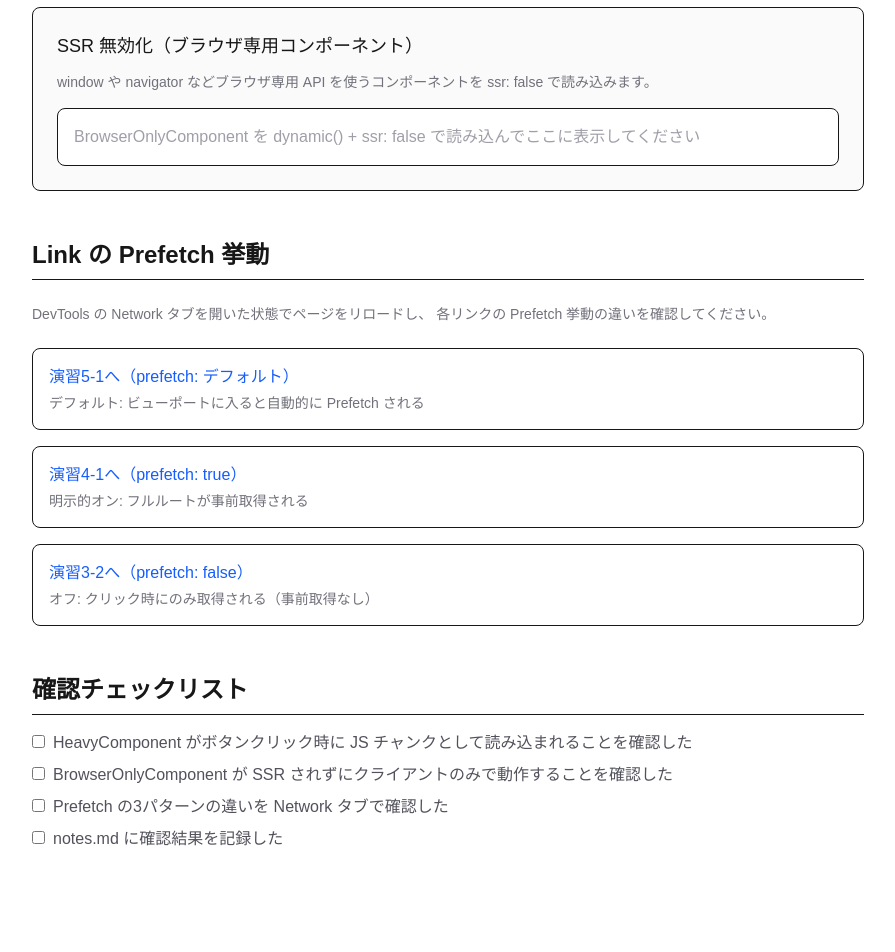
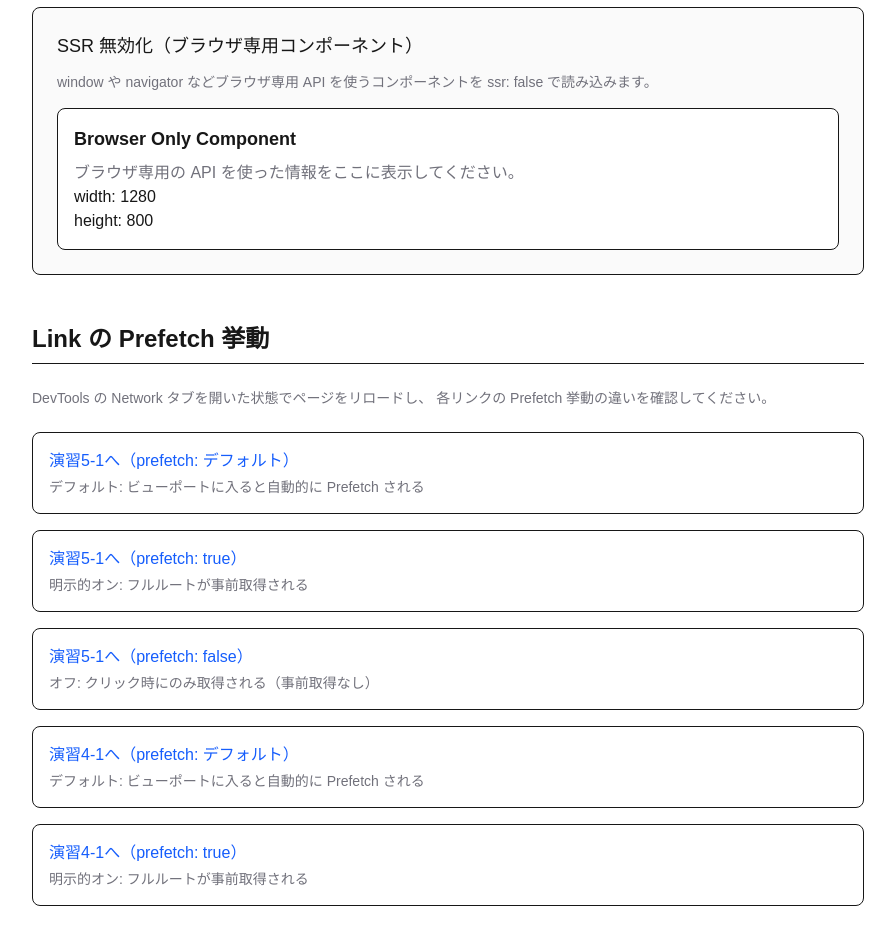
Before and after one commit to muratariku0903/react-learning, a Next.js app in the folder next.js/: page /exercises/layer05-performance/02-code-splitting-dynamic-import in a window 1280 px wide. Shown: the part 400-1352 px from the top of the page, without its empty margins (192-1087 px from the left). Before the commit the page ends 1283 px from the top, so only its background shows below. Built offline with nearby package versions, Linux system fonts and the light colour scheme.

Commit message:
feat: コンポーネントの実装を更新し、動的インポートとSSR無効化を適用

```diff
--- a/next.js/src/app/exercises/layer05-performance/02-code-splitting-dynamic-import/components/BrowserOnlyComponent.tsx
+++ b/next.js/src/app/exercises/layer05-performance/02-code-splitting-dynamic-import/components/BrowserOnlyComponent.tsx
@@ -1,19 +1,19 @@
 "use client";
 
-// TODO: このコンポーネントにブラウザ専用 API を使った表示を実装してください
-// 例: window.innerWidth, window.innerHeight, navigator.userAgent など
-//
-// 注意: このコンポーネントを通常通り import すると、
-// SSR 時に window や navigator が undefined でエラーになります。
-// そのため dynamic(() => import(...), { ssr: false }) で読み込む必要があります。
+export default function BrowserOnlyComponent() {
+  const width = window.innerWidth;
+  const height = window.innerHeight;
 
-export default function BrowserOnlyComponent() {
   return (
     <div>
       <h4 className="text-lg font-semibold mb-2">Browser Only Component</h4>
       <p className="text-zinc-500">
         ブラウザ専用の API を使った情報をここに表示してください。
       </p>
+      <p>
+        width: {width} <br />
+        height: {height}
+      </p>
     </div>
   );
 }
--- a/next.js/src/app/exercises/layer05-performance/02-code-splitting-dynamic-import/components/HeavyComponent.tsx
+++ b/next.js/src/app/exercises/layer05-performance/02-code-splitting-dynamic-import/components/HeavyComponent.tsx
@@ -1,19 +1,29 @@
 "use client";
 
-// TODO: このコンポーネントを「重い」コンポーネントとして実装してください
-// 例:
-// - 大量のリストアイテムを生成する
-// - 複雑な計算処理を行う
-// - 大きなテーブルやチャートを表示する
+export default function HeavyComponent() {
+  const nums = heavyFunc();
 
-export default function HeavyComponent() {
   return (
-    <div>
+    <div className="text-black">
       <h4 className="text-lg font-semibold mb-2">Heavy Component</h4>
       <p className="text-zinc-500">
-        このコンポーネントを「重い」コンポーネントとして実装してください。
-        dynamic() で遅延読み込みされる対象です。
+        このコンポーネントを「重い」コンポーネントとして実装してください。 dynamic()
+        で遅延読み込みされる対象です。
       </p>
+      <ul>
+        {nums.map((num) => (
+          <li key={num}>num</li>
+        ))}
+      </ul>
     </div>
   );
 }
+
+const heavyFunc = () => {
+  const nums = [];
+  for (let i = 0; i < 100000; i++) {
+    nums.push(i);
+  }
+
+  return nums;
+};
--- a/next.js/src/app/exercises/layer05-performance/02-code-splitting-dynamic-import/design.md
+++ b/next.js/src/app/exercises/layer05-performance/02-code-splitting-dynamic-import/design.md
@@ -0,0 +1,23 @@
+### 実装1: Dynamic Import による遅延読み込み
+
+- 「重いコンポーネント」を `components/HeavyComponent.tsx` として作成する
+  - 大きなライブラリの代わりに、意図的に計算処理を入れる
+- ページ上にボタンを配置し、**クリック時に初めて HeavyComponent を表示する**（条件付き読み込み）
+- `next/dynamic` を使い、`loading` オプションでローディング状態を表示する
+- DevTools の Network タブで、**ボタンクリック時に新しい JS チャンクが読み込まれること**を確認する
+
+### 実装2: SSR 無効化の Dynamic Import
+
+- `components/BrowserOnlyComponent.tsx` を作成し、`window.innerWidth` や `navigator.userAgent` などブラウザ専用の API を使った表示を行う
+- `dynamic(() => import(...), { ssr: false })` で読み込む
+- SSR 無効化しない場合にどのようなエラーが起きるか、コメントで説明を添える
+
+### 実装3: Prefetch の挙動確認
+
+- 複数のリンクを配置する（演習の他のページへのリンクなどでOK）
+- 以下の3パターンのリンクを用意する
+  1. デフォルト（`prefetch` 未指定）
+  2. `prefetch={true}`（明示的にオン）
+  3. `prefetch={false}`（オフ）
+- DevTools の Network タブで、**ページ読み込み時にどのリンク先が事前取得されるか**を確認する
+- 各パターンの違いを画面上にテキストで説明する
--- a/next.js/src/app/exercises/layer05-performance/02-code-splitting-dynamic-import/notes.md
+++ b/next.js/src/app/exercises/layer05-performance/02-code-splitting-dynamic-import/notes.md
@@ -0,0 +1,52 @@
+### 実装1: Dynamic Import による遅延読み込み
+
+Dynamic Import を使っているコンポーネントは、初期表示時にはロードされず、ボタンを押したタイミングで JS がロードされていることが確認できた。
+
+### 実装2: SSR 無効化の Dynamic Import
+
+Windows特有のAPIをサーバー側でレンダリングしようとすると、以下のような警告が表示された。
+「window is not defined」
+Windowsに依存するAPIはSSR、falseとしてダイナミックインポートする必要がある。
+
+### 実装3: Prefetch の挙動確認
+
+1. デフォルト（`prefetch` 未指定）
+   prefetch={true}の時と同じ挙動
+2. `prefetch={true}`（明示的にオン）
+   fetch,jpegが前画面でロードされていた。おそらく、stylesheetやfontなども事前にロードされている。webpは遷移後にリクエストされた。
+3. `prefetch={false}`（オフ）
+   遷移後にfetch,script,font,stylesheet,jpeg,webpの５つのリクエストが実行された
+
+---
+
+### 実装レビューコメント
+
+**実装1・実装2: 合格です。** 要件を満たしています。
+
+- `HeavyComponent` — `heavyFunc()` で10万件のループを回して「重さ」を演出し、`dynamic()` + `loading` で遅延読み込みできています。
+- `BrowserOnlyComponent` — `window.innerWidth`/`innerHeight` を使い、`ssr: false` で正しく読み込めています。
+
+**実装の指摘（2点）:**
+
+1. **`prefetch={true}` のリンクがコメントアウトされています**（page.tsx 99〜108行目）。3パターンの比較が要件なので、コメントアウトを解除して3つとも表示されるようにしてください。
+
+2. **リンクのテキストと実際の遷移先が一致していません。** 3つのリンクすべてが同じ `01-image-font-optimization` を指していますが、テキストでは「演習5-1へ」「演習4-1へ」「演習3-2へ」と別々の画面名になっています。混乱を避けるため、テキストを揃えるか、遷移先をそれぞれ別のページにするか、どちらかに統一しましょう。
+
+**notes.md の観察について:**
+
+- 実装1・実装2の観察は的確です。
+- 実装3について一つ質問です: **デフォルトと `prefetch={true}` が「同じ挙動」と書いていますが、本当に完全に同じでしょうか？** 言語化演習Q4で学んだ「静的ルートと動的ルートでPrefetchの範囲が異なる」ことを踏まえると、デフォルトと明示的trueで取得される範囲に違いがある可能性があります。確認してみてください。
+Prefetchの取得先を動的ルートにして、デフォルトとprefetch-trueの違いを調べてみたところ、デフォルトの場合は、遷移前に遷移先のRSCフェッチリクエストが実行されており、遷移後にSSRのfetchリクエストが実施されていました。
+対して、Prefetch: trueを強制した場合は、事前に遷移先のRSCのfetchリクエストが実施され、該当ページに遷移した後はリクエストは実施されませんでした。
+
+### 追加検証レビューコメント
+
+**素晴らしい検証です。** 動的ルートに変更して比較したのは正しいアプローチです。観察結果も的確で、まさにデフォルトと `prefetch={true}` の核心的な違いを捉えています。
+
+整理すると:
+- **デフォルト（動的ルート）:** レイアウトや `loading.tsx` など**共有部分のみ**を事前取得。ページ固有のデータは遷移後に取得される（= 部分的Prefetch）
+- **`prefetch={true}`（動的ルート）:** **フルルートのRSC Payload**を事前取得。遷移後の追加リクエストが不要になる
+
+つまりデフォルトは「鮮度を優先して最小限だけ事前取得」、`prefetch={true}` は「速度を優先してすべて事前取得」というトレードオフです。静的ルートではこの違いが出にくかったのも、静的ルートはそもそもデータの鮮度を気にする必要がないためです。
+
+**実装演習は以上で完了とします。** page.tsx のコメントアウト解除・テキスト整理がまだであれば仕上げておいてください。
--- a/next.js/src/app/exercises/layer05-performance/02-code-splitting-dynamic-import/page.tsx
+++ b/next.js/src/app/exercises/layer05-performance/02-code-splitting-dynamic-import/page.tsx
@@ -2,19 +2,16 @@
 
 import { useState } from "react";
 import Link from "next/link";
-// TODO: next/dynamic をインポートする
-// import dynamic from "next/dynamic";
+import dynamic from "next/dynamic";
 
-// TODO: HeavyComponent を dynamic() で遅延読み込みする
-// const HeavyComponent = dynamic(() => import("./components/HeavyComponent"), {
-//   loading: () => <p>Loading...</p>,
-// });
+const HeavyComponent = dynamic(() => import("./components/HeavyComponent"), {
+  loading: () => <p>Loading...</p>,
+});
 
-// TODO: BrowserOnlyComponent を dynamic() + ssr: false で読み込む
-// const BrowserOnlyComponent = dynamic(
-//   () => import("./components/BrowserOnlyComponent"),
-//   { ssr: false }
-// );
+const BrowserOnlyComponent = dynamic(() => import("./components/BrowserOnlyComponent"), {
+  ssr: false,
+  // ssr: true,
+});
 
 export default function CodeSplittingPage() {
   const [showHeavy, setShowHeavy] = useState(false);
@@ -24,9 +21,7 @@ export default function CodeSplittingPage() {
       <h1 className="text-3xl font-bold mb-2">
         演習5-2: Code Splitting & Dynamic Import
       </h1>
-      <p className="text-zinc-500 mb-8">
-        遅延読み込みとPrefetchの仕組みを体験する
-      </p>
+      <p className="text-zinc-500 mb-8">遅延読み込みとPrefetchの仕組みを体験する</p>
 
       {/* ===== Dynamic Import セクション ===== */}
       <section className="mb-12">
@@ -41,8 +36,8 @@ export default function CodeSplittingPage() {
               条件付き読み込み（ボタンクリックで表示）
             </h3>
             <p className="text-sm text-zinc-500 mb-4">
-              ボタンをクリックすると HeavyComponent が読み込まれます。
-              DevTools の Network タブで新しい JS チャンクを確認してください。
+              ボタンをクリックすると HeavyComponent が読み込まれます。 DevTools の Network
+              タブで新しい JS チャンクを確認してください。
             </p>
             <button
               onClick={() => setShowHeavy(!showHeavy)}
@@ -53,10 +48,7 @@ export default function CodeSplittingPage() {
 
             {showHeavy && (
               <div className="mt-4 p-4 border rounded-lg bg-white">
-                {/* TODO: HeavyComponent をここに表示する */}
-                <p className="text-zinc-400">
-                  HeavyComponent を dynamic() で読み込んでここに表示してください
-                </p>
+                <HeavyComponent />
               </div>
             )}
           </div>
@@ -67,15 +59,11 @@ export default function CodeSplittingPage() {
               SSR 無効化（ブラウザ専用コンポーネント）
             </h3>
             <p className="text-sm text-zinc-500 mb-4">
-              window や navigator などブラウザ専用 API を使うコンポーネントを
-              ssr: false で読み込みます。
+              window や navigator などブラウザ専用 API を使うコンポーネントを ssr: false
+              で読み込みます。
             </p>
-            {/* TODO: BrowserOnlyComponent をここに表示する */}
             <div className="p-4 border rounded-lg bg-white">
-              <p className="text-zinc-400">
-                BrowserOnlyComponent を dynamic() + ssr: false
-                で読み込んでここに表示してください
-              </p>
+              <BrowserOnlyComponent />
             </div>
           </div>
         </div>
@@ -88,8 +76,8 @@ export default function CodeSplittingPage() {
         </h2>
 
         <p className="text-sm text-zinc-500 mb-6">
-          DevTools の Network タブを開いた状態でページをリロードし、
-          各リンクの Prefetch 挙動の違いを確認してください。
+          DevTools の Network タブを開いた状態でページをリロードし、 各リンクの Prefetch
+          挙動の違いを確認してください。
         </p>
 
         <div className="space-y-4">
@@ -108,12 +96,12 @@ export default function CodeSplittingPage() {
 
           {/* --- 明示的にオン --- */}
           <div className="p-4 border rounded-lg">
-            {/* TODO: prefetch={true} を設定する */}
             <Link
-              href="/exercises/layer04-rendering/01-rendering-strategies"
+              href="/exercises/layer05-performance/01-image-font-optimization"
+              prefetch={true}
               className="text-blue-600 hover:underline"
             >
-              演習4-1へ（prefetch: true）
+              演習5-1へ（prefetch: true）
             </Link>
             <p className="text-sm text-zinc-500 mt-1">
               明示的オン: フルルートが事前取得される
@@ -123,14 +111,41 @@ export default function CodeSplittingPage() {
           {/* --- オフ --- */}
           <div className="p-4 border rounded-lg">
             <Link
-              href="/exercises/layer03-fullstack/02-server-actions"
+              href="/exercises/layer05-performance/01-image-font-optimization"
               prefetch={false}
               className="text-blue-600 hover:underline"
             >
-              演習3-2へ（prefetch: false）
+              演習5-1へ（prefetch: false）
             </Link>
             <p className="text-sm text-zinc-500 mt-1">
               オフ: クリック時にのみ取得される（事前取得なし）
+            </p>
+          </div>
+
+          {/* --- デフォルト --- */}
+          <div className="p-4 border rounded-lg">
+            <Link
+              href="/exercises/layer04-rendering/01-rendering-strategies/pages/ssr"
+              className="text-blue-600 hover:underline"
+            >
+              演習4-1へ（prefetch: デフォルト）
+            </Link>
+            <p className="text-sm text-zinc-500 mt-1">
+              デフォルト: ビューポートに入ると自動的に Prefetch される
+            </p>
+          </div>
+
+          {/* --- 明示的にオン --- */}
+          <div className="p-4 border rounded-lg">
+            <Link
+              href="/exercises/layer04-rendering/01-rendering-strategies/pages/ssr"
+              prefetch={true}
+              className="text-blue-600 hover:underline"
+            >
+              演習4-1へ（prefetch: true）
+            </Link>
+            <p className="text-sm text-zinc-500 mt-1">
+              明示的オン: フルルートが事前取得される
             </p>
           </div>
         </div>
@@ -138,13 +153,12 @@ export default function CodeSplittingPage() {
 
       {/* ===== 確認チェックリスト ===== */}
       <section>
-        <h2 className="text-2xl font-semibold mb-4 border-b pb-2">
-          確認チェックリスト
-        </h2>
+        <h2 className="text-2xl font-semibold mb-4 border-b pb-2">確認チェックリスト</h2>
         <ul className="space-y-2 text-zinc-600">
           <li>
             <input type="checkbox" className="mr-2" />
-            HeavyComponent がボタンクリック時に JS チャンクとして読み込まれることを確認した
+            HeavyComponent がボタンクリック時に JS
+            チャンクとして読み込まれることを確認した
           </li>
           <li>
             <input type="checkbox" className="mr-2" />
```
